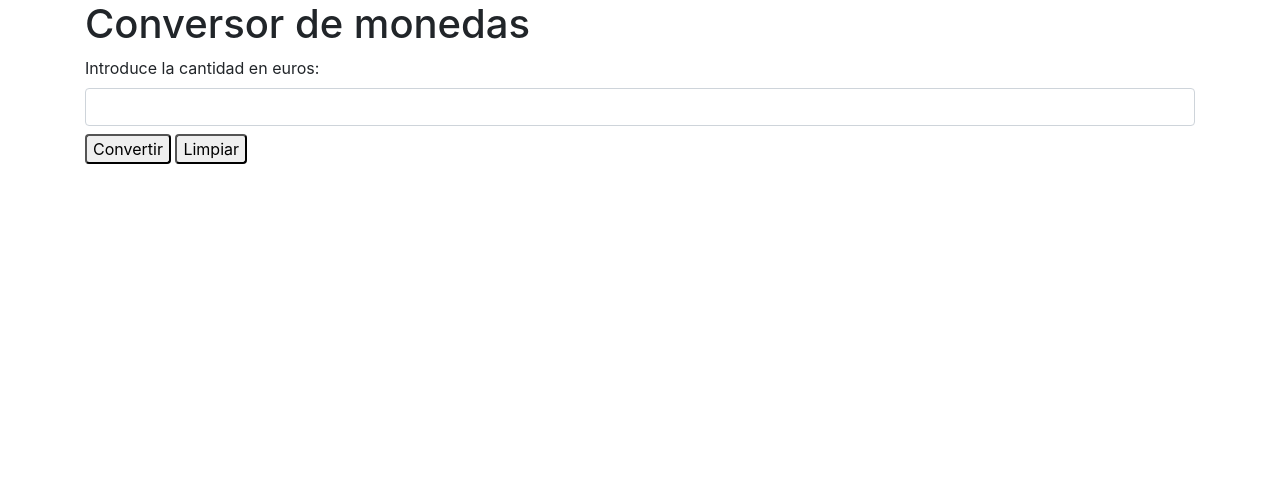
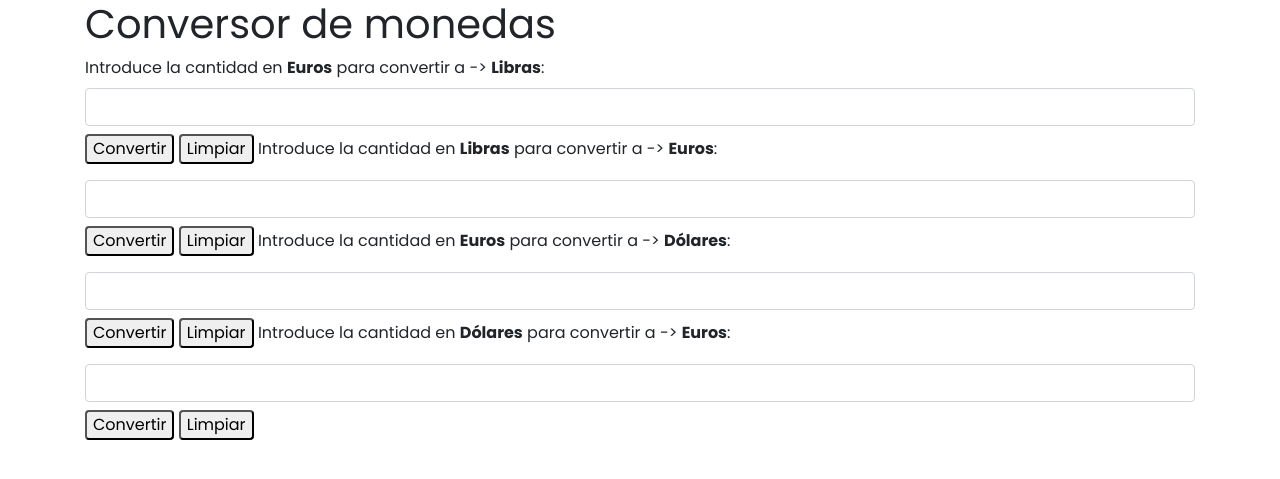
Before and after one commit to reddevman/php, a PHP site: page / in a window 1280 px wide. Shown: the top 479 px of the page. Run offline with PHP 8.4, Linux system fonts and the light colour scheme.

Commit message:
Métodos para convertir más monedas

```diff
--- a/Formularios/-Forms-CasoPractico3-ConvMoneda/index.html
+++ b/Formularios/-Forms-CasoPractico3-ConvMoneda/index.html
@@ -6,6 +6,7 @@
     <meta name="viewport" content="width=device-width, initial-scale=1.0">
     <link rel="stylesheet" href="https://cdn.jsdelivr.net/npm/bootstrap@4.5.3/dist/css/bootstrap.min.css"
         integrity="sha384-TX8t27EcRE3e/ihU7zmQxVncDAy5uIKz4rEkgIXeMed4M0jlfIDPvg6uqKI2xXr2" crossorigin="anonymous">
+    <link href="https://fonts.googleapis.com/css2?family=Poppins:wght@300;400;700&display=swap" rel="stylesheet">
     <link rel="stylesheet" href="style.css">
     <title>Formulario conversión</title>
 </head>
@@ -14,8 +15,26 @@
     <div class="form-group container">
         <h1>Conversor de monedas</h1>
         <form action="envioformulario.php" method="post">
-        <label for="euros-libras">Introduce la cantidad en euros:</label>
-        <input type="number" name="euros" class="form-control mb-2">
+            <label for="euros-libras">Introduce la cantidad en <b>Euros</b> para convertir a -> <b>Libras</b>:</label>
+            <input type="number" min="1" name="euros" class="form-control mb-2">
+
+            <input type="submit" class="rounded" value="Convertir">
+            <input type="reset" class="rounded mb-3" value="Limpiar">
+
+            <label for="euros-libras">Introduce la cantidad en <b>Libras</b> para convertir a -> <b>Euros</b>:</label>
+            <input type="number" min="1" name="euros" class="form-control mb-2">
+
+            <input type="submit" class="rounded" value="Convertir">
+            <input type="reset" class="rounded mb-3" value="Limpiar">
+
+            <label for="euros-libras">Introduce la cantidad en <b>Euros</b> para convertir a -> <b>Dólares</b>:</label>
+            <input type="number" min="1" name="euros" class="form-control mb-2">
+
+            <input type="submit" class="rounded" value="Convertir">
+            <input type="reset" class="rounded mb-3" value="Limpiar">
+
+            <label for="euros-libras">Introduce la cantidad en <b>Dólares</b> para convertir a -> <b>Euros</b>:</label>
+            <input type="number" min="1" name="euros" class="form-control mb-2">
 
             <input type="submit" class="rounded" value="Convertir">
             <input type="reset" class="rounded" value="Limpiar">
--- a/Formularios/-Forms-CasoPractico3-ConvMoneda/style.css
+++ b/Formularios/-Forms-CasoPractico3-ConvMoneda/style.css
@@ -0,0 +1,8 @@
+body {
+    font-family: 'Poppins', sans-serif;
+}
+
+.formulario {
+    margin-top: 50px;
+    text-align: center;
+}
```
Also changed, not shown: Formularios/-Forms-CasoPractico3-ConvMoneda/conversion.php (+60 -2 lines), Formularios/-Forms-CasoPractico3-ConvMoneda/envioformulario.php (+6 -2 lines). Lines whose indentation alone changed are shown as unchanged.
